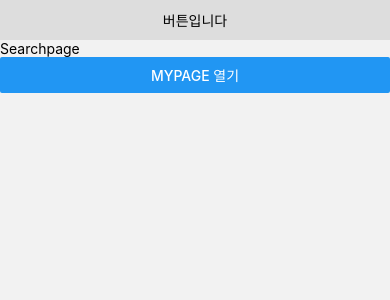
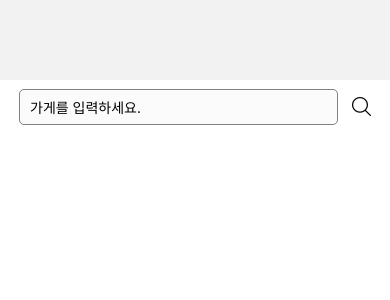
Before and after one commit to Scoup-team/Front, a React Native app in the folder client/: screen /Searchpage in a window 390 px wide. Shown: the top 300 px of the page. Built offline with nearby package versions, Linux system fonts and the light colour scheme.

Commit message:
💄 가게추가 페이지 퍼블리싱

```diff
--- a/client/App.js
+++ b/client/App.js
@@ -11,7 +11,7 @@ const App = () => {
   return (
     <NavigationContainer>
       <Stack.Navigator
-        initialRouteName="Mypage"
+        initialRouteName="Searchpage"
         screenOptions={{ headerShown: false }}
       >
         <Stack.Screen name="Mypage" component={Mypage} />
--- a/client/screens/Mypage.js
+++ b/client/screens/Mypage.js
@@ -25,7 +25,9 @@ const MyPage = ({ navigation }) => {
       </View>
       <View style={styles.section}>
         <Text style={styles.topMenu}>내 쿠폰함</Text>
-        <Image source={bluearrow} style={styles.arrow} />
+        <Button>
+          <Image source={bluearrow} style={styles.arrow} />
+        </Button>
       </View>
       <Text style={styles.BottomMenu}>로그아웃하기</Text>
       <Text style={styles.BottomMenu}>탈퇴하기</Text>
--- a/client/screens/Searchpage.js
+++ b/client/screens/Searchpage.js
@@ -1,26 +1,68 @@
-import React from "react";
-import { View, Text, Button, TouchableOpacity, StyleSheet } from "react-native";
+import React, { useState } from "react";
+import { Text, TextInput, StyleSheet, Button, View, Image } from "react-native";
+import search from "../assets/icons/search.png";
 
 const Searchpage = ({ navigation }) => {
+  const [myTextInput, setMyTextInput] = useState(""); // Using useState hook for state
+
+  const onChangeInput = (text) => {
+    setMyTextInput(text);
+  };
+
   return (
-    <View>
-      <TouchableOpacity style={styles.button}>
-        <Text style={{ color: "black" }}>버튼입니다</Text>
-      </TouchableOpacity>
-      <Text>Searchpage</Text>
-      <Button
-        title="MyPage 열기"
-        onPress={() => navigation.navigate("MyPage")}
-      />
+    <View style={styles.container}>
+      <View style={styles.searchBoxContainer}>
+        <TextInput
+          style={styles.textInput}
+          value={myTextInput}
+          placeholder="가게를 입력하세요."
+          onChangeText={onChangeInput}
+        />
+        <Image source={search} style={styles.search} />
+      </View>
     </View>
   );
 };
 
 const styles = StyleSheet.create({
+  container: { backgroundColor: "#FFFFFF", flex: 1, marginTop: 80 },
+
+  searchBoxContainer: {
+    flexDirection: "row",
+    alignItems: "flex-start",
+    justifyContent: "space-between",
+    marginTop: 9,
+  },
+
+  textInput: {
+    color: "#000",
+    marginBottom: 10,
+    borderRadius: 10,
+    borderColor: "gray",
+    borderWidth: 10,
+    width: 320,
+    height: 36,
+    borderWidth: 0.4,
+    borderRadius: 5,
+    borderStyle: "solid",
+    borderColor: "#818181",
+    padding: 10,
+    marginLeft: 19,
+    backgroundColor: "#FBFBFB",
+  },
+
   button: {
     alignItems: "center",
     backgroundColor: "#DDDDDD",
-    padding: 10,
+    padding: 0,
+  },
+
+  search: {
+    width: 19,
+    height: 19,
+    marginRight: 19,
+    marginTop: 8,
+    marginLeft: 14,
   },
 });
 
```
Also changed, not shown: client/assets/icons/search.png (added).
